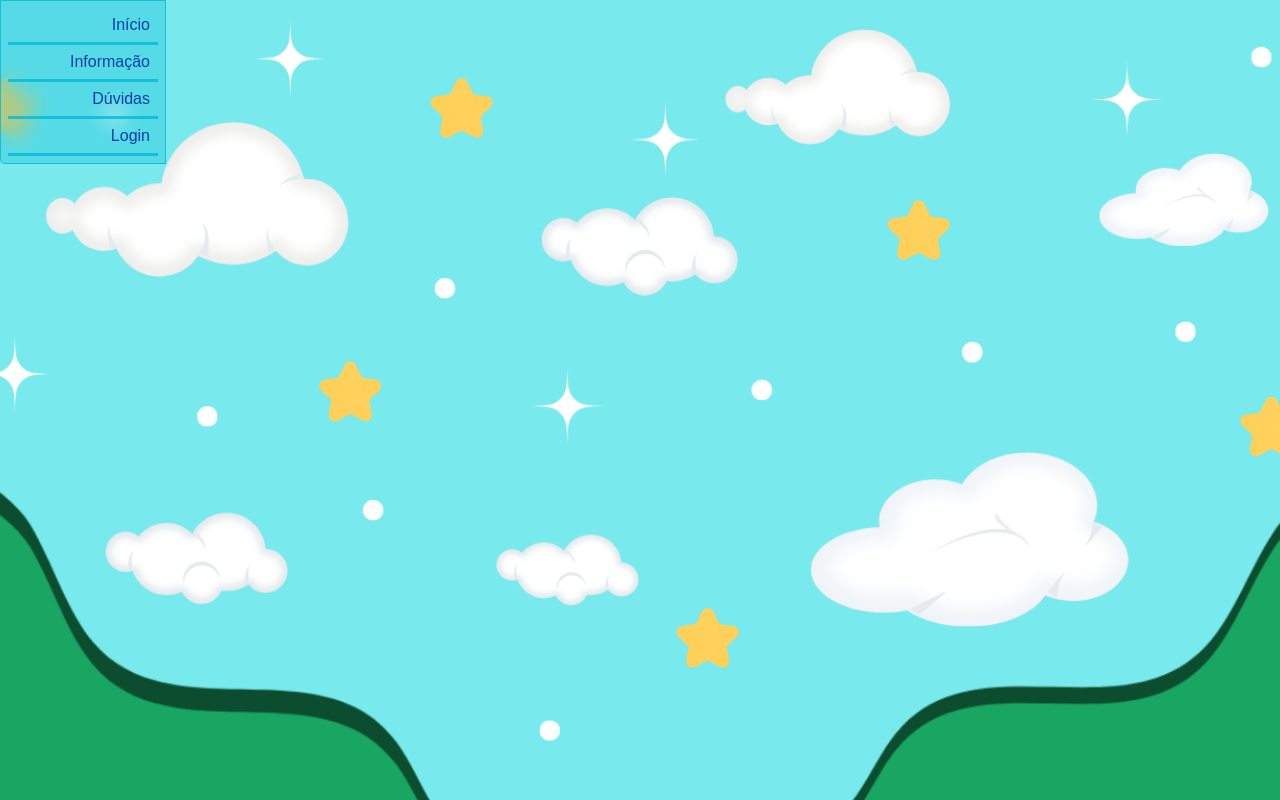
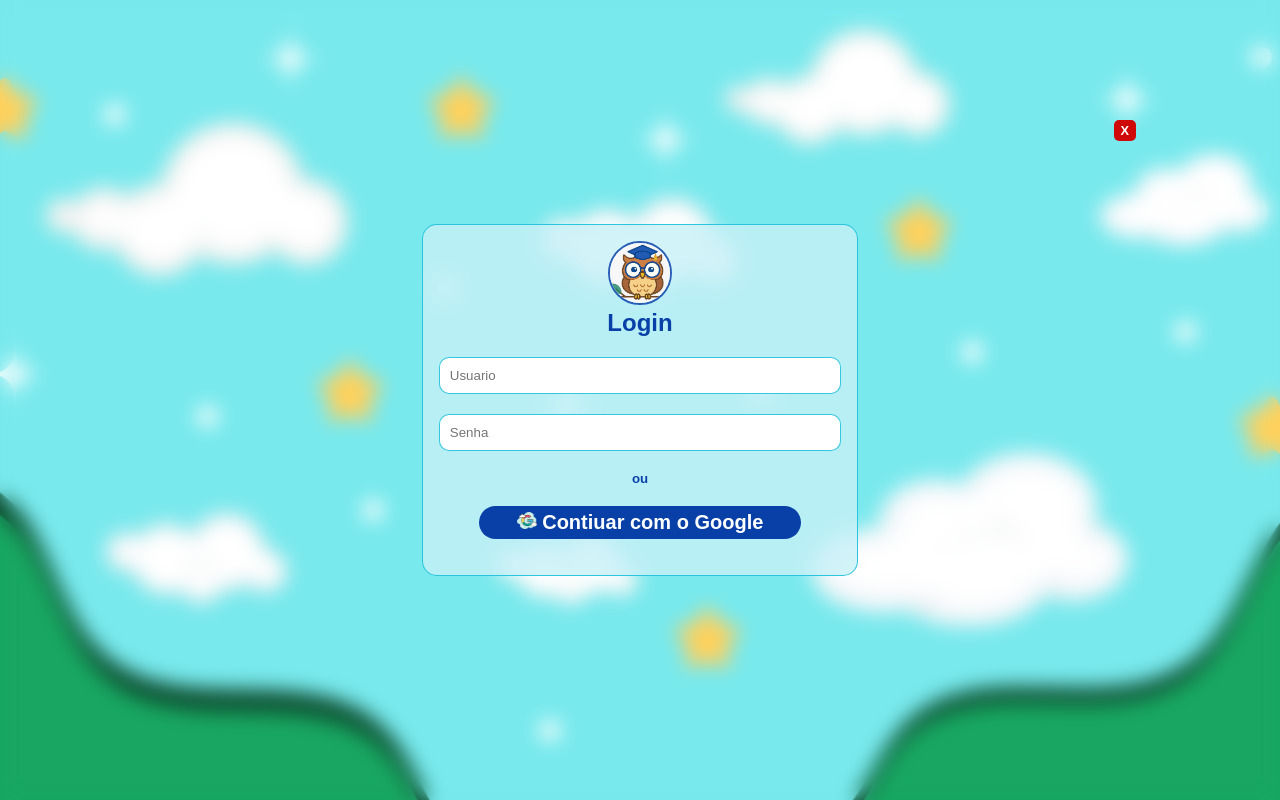
Before and after one commit to mylennacavalcante/Reflexo-Criativo, a plain HTML site: page menu.html in a window 1280 px wide. Drawn offline with Linux system fonts and the light colour scheme; a web font is replaced by a local one.

Commit message:
versão 11

```diff
--- a/CSS/global.css
+++ b/CSS/global.css
@@ -9,6 +9,7 @@
     padding: 0;
     font-family: "Winky Sans", sans-serif;
     color: rgb(8, 64, 168);
+    box-sizing: border-box;
 }
 
 body {
--- a/CSS/header.css
+++ b/CSS/header.css
@@ -24,9 +24,74 @@ nav {
     gap: 2rem;
 }
 
+.fechar {
+    position: fixed;
+    top: 15%;
+    left: 87%;
+    font-size: 80%;
+    padding: 3px 7px;
+    border-radius: 5px;
+    background-color: rgb(207, 8, 8);
+}
+
+.inputLogin {
+    width: 100%;
+    padding: 10px;
+    border: 1px solid rgba(7, 185, 216, 0.808);
+    border-radius: 10px;
+}
+
+.googleBtn, .logoLogin, h5 {
+    margin-bottom: 20px;
+}
+
+input, h5 {
+    margin-top: 20px;
+}
+
+.iconeGoogle {
+    max-width: 20px;
+
+}
+
+.googleBtn {
+    text-align: center;
+    justify-content: center;
+    align-items: center;
+    width: 80%;
+}
+
+.logoLogin {
+    max-width: 5rem;
+    border: 2px solid rgba(8, 64, 168, 0.829);
+    border-radius: 100px;
+}
+
+.ocultoLogin {
+    display: non;
+}
+
+.caixaLogin {
+    border: 1px solid rgba(7, 185, 216, 0.808);
+    padding: 1rem;
+    border-radius: 15px;
+    text-align: center;
+    z-index: 10;
+    background-color: rgba(200, 240, 247, 0.808);
+}
+
+.contaLogin {
+    z-index: 5;
+    margin: auto;
+    height: 100vh;
+    align-items: center;
+    display: flex;
+    justify-content: center;
+    backdrop-filter: blur(10px);
+}
 
 .registroConta {
-    display: none;
+    display: non;
 }
 
 header {
@@ -70,6 +135,8 @@ button {
     transform: scale(1.3);
 }
 
+
+
 .barras {
     display: none;
 }
@@ -80,6 +147,8 @@ button {
 
 
 #barrasMenu {
+    position: fixed;
+    top: 8.5%;
     background: rgba(7, 185, 216, 0.3);
     backdrop-filter: blur(10px);
     max-width: 150px;
@@ -89,12 +158,11 @@ button {
     gap: 1rem;
     text-decoration: none;
     font-weight: 500;
-    text-align: right;
     border: 1px solid rgba(7, 185, 216, 0.808);
 }
 
 .divLinkOculto {
-    padding: 8px;
+    padding: 0px 20px 10px 10px;
     border-bottom: 3px solid rgba(7, 185, 216, 0.808);
 }
 
@@ -160,6 +228,10 @@ button:hover {
         display: none;
     }
 
+    .headerDiv {
+        flex-direction: row-reverse;
+    }
+
     .barras {
         display: block;
     }
@@ -177,9 +249,10 @@ button:hover {
         border-radius: 0;
         height: 7vh;
         justify-content: space-between;
+        flex-direction: row-reverse;
     }
 
     .registro-conta {
-        display: none;
+        display: non;
     }
 }
--- a/menu.html
+++ b/menu.html
@@ -5,50 +5,27 @@
     <meta name="viewport" content="width=device-width, initial-scale=1.0">
     <title>Document</title>
     <link rel="stylesheet" href="./CSS/global.css">
-    <style>
-
-        .barrasMenu{
-            background: rgba(7, 185, 216, 0.3);
-            backdrop-filter: blur(10px);
-            max-width: 150px;
-            border-bottom-left-radius: 5px;
-            padding: 7px;
-            flex-direction: column;
-            gap: 1rem;
-            text-decoration: none;
-            font-weight: 500;
-            text-align: right;
-            border: 1px solid rgba(7, 185, 216, 0.808);
-        }
-
-        .divLinkOculto {
-            padding: 8px;
-            border-bottom: 3px solid rgba(7, 185, 216, 0.808);
-        }
-
-        .linkOculto:hover {
-            text-decoration: underline;
-        }
-
-        .divLinkOculto:hover {
-            transform: scale(1.1);
-        }
-    </style>
 </head>
 <body>
-    <div class="barrasMenu">
-        <div class="divLinkOculto">
-            <a class="linkOculto"  href="">Início</a>
-        </div>
-            <div class="divLinkOculto">
-                <a class="linkOculto"  href="">Informação</a>
-            </div>
-            <div class="divLinkOculto">
-                <a class="linkOculto"  href="">Dúvidas</a>
-            </div>
-            <div class="divLinkOculto">
-                <a class="linkOculto"  href="">Login</a>
-            </div>
+
+    <div class="ocultoLogin">
+    <div class="contaLogin">
+    <div class="caixaLogin">
+        <button class="fechar">X</button>
+        <img class="logo" src="./img/logo.jpeg" alt="">
+        <h2>Login</h2>
+
+        <input class="inputLogin" type="text" name="Nome" id="" placeholder="Usuario">
+        <input class="inputLogin" type="password" name="" id="" placeholder="Senha">
+        <h5>ou</h5>
+        <button class="googleBtn">
+        <img class="iconeGoogle" src="./img/icon/google.png" alt="ícone do google">
+            Contiuar com o Google
+
+        </button>
     </div>
+    </div>
+    </div>
+
 </body>
 </html>
```
Also changed, not shown: index.html (+2 -14 lines), img/icon/google.png (added).
